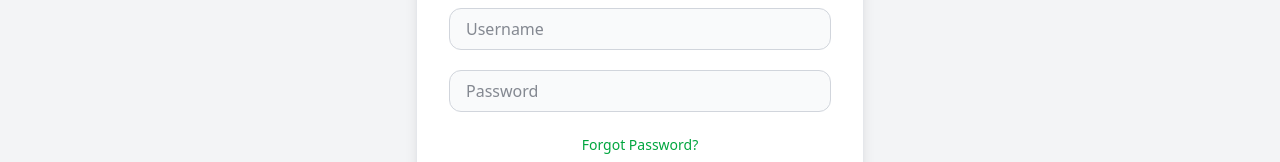
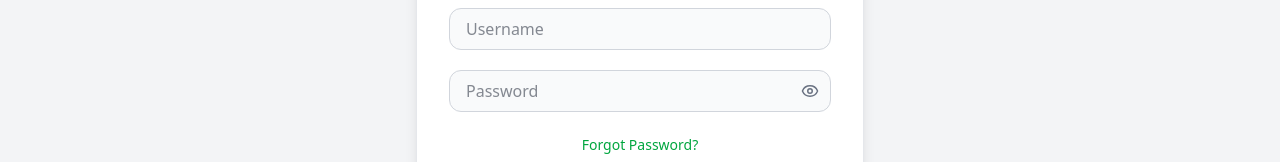
Before and after one commit to Kiuliumov/MacroMaster, a React (Vite) app in the folder client/MacroMaster/: page /login in a window 1280 px wide. Shown: the part 362-524 px from the top of the page. Built offline with nearby package versions, Linux system fonts and the light colour scheme; no server answers.

Commit message:
More improvements

```diff
--- /dev/null
+++ b/client/MacroMaster/src/components/Card.jsx
@@ -0,0 +1,19 @@
+import React from "react";
+
+export default function Card({ icon: Icon, title, text, className = "" }) {
+  const baseStyle =
+    "bg-white dark:bg-gray-700 p-6 rounded-2xl shadow-md hover:shadow-xl transition transform hover:-translate-y-1 border border-gray-100 dark:border-gray-600 text-center";
+
+  const iconStyle = "mx-auto h-12 w-12 mb-4";
+
+  const titleStyle = "text-xl font-semibold mb-2";
+  const textStyle = "text-gray-600 dark:text-gray-300 text-sm";
+
+  return (
+    <div className={`${baseStyle} ${className}`}>
+      {Icon && <Icon className={iconStyle} />}
+      {title && <h3 className={titleStyle}>{title}</h3>}
+      {text && <p className={textStyle}>{text}</p>}
+    </div>
+  );
+}
--- /dev/null
+++ b/client/MacroMaster/src/components/PasswordField.jsx
@@ -0,0 +1,26 @@
+import React, { useState } from "react";
+import { Eye, EyeOff } from "lucide-react";
+
+export default function PasswordInput({ value, onChange, placeholder }) {
+  const [showPassword, setShowPassword] = useState(false);
+
+  return (
+    <div className="relative w-full">
+      <input
+        type={showPassword ? "text" : "password"}
+        value={value}
+        onChange={onChange}
+        placeholder={placeholder}
+        className="w-full px-4 py-2 rounded-xl border border-gray-300 dark:border-gray-600 bg-gray-50 dark:bg-gray-700 focus:outline-none focus:ring-2 focus:ring-green-500"
+        required
+      />
+      <button
+        type="button"
+        onClick={() => setShowPassword((prev) => !prev)}
+        className="absolute right-3 top-1/2 -translate-y-1/2 text-gray-500 dark:text-gray-300 hover:text-gray-700 dark:hover:text-gray-100"
+      >
+        {showPassword ? <EyeOff size={18} /> : <Eye size={18} />}
+      </button>
+    </div>
+  );
+}
--- a/client/MacroMaster/src/pages/auth/LoginPage.jsx
+++ b/client/MacroMaster/src/pages/auth/LoginPage.jsx
@@ -1,5 +1,6 @@
 import React, { useState } from "react";
 import { API_BASE_URL } from "../../config";
+import PasswordInput from "../../components/PasswordField";
 
 export default function LoginPage() {
   const [username, setUsername] = useState("");
@@ -31,9 +32,7 @@ export default function LoginPage() {
   return (
     <div className="min-h-screen bg-gray-100 dark:bg-gray-900 text-gray-900 dark:text-gray-100 flex flex-col items-center justify-center px-4">
       <div className="w-full max-w-md bg-white dark:bg-gray-800 p-8 rounded-2xl shadow-lg border border-gray-200 dark:border-gray-700">
-        <h1 className="text-3xl md:text-4xl font-bold mb-6 text-center">
-          Login
-        </h1>
+        <h1 className="text-3xl md:text-4xl font-bold mb-6 text-center">Login</h1>
 
         {error && <p className="text-red-500 text-center mb-4">{error}</p>}
 
@@ -46,13 +45,11 @@ export default function LoginPage() {
             className="w-full px-4 py-2 rounded-xl border border-gray-300 dark:border-gray-600 bg-gray-50 dark:bg-gray-700 focus:outline-none focus:ring-2 focus:ring-green-500"
             required
           />
-          <input
-            type="password"
+
+          <PasswordInput
             value={password}
             onChange={(e) => setPassword(e.target.value)}
             placeholder="Password"
-            className="w-full px-4 py-2 rounded-xl border border-gray-300 dark:border-gray-600 bg-gray-50 dark:bg-gray-700 focus:outline-none focus:ring-2 focus:ring-green-500"
-            required
           />
 
           <div className="text-center">
```
